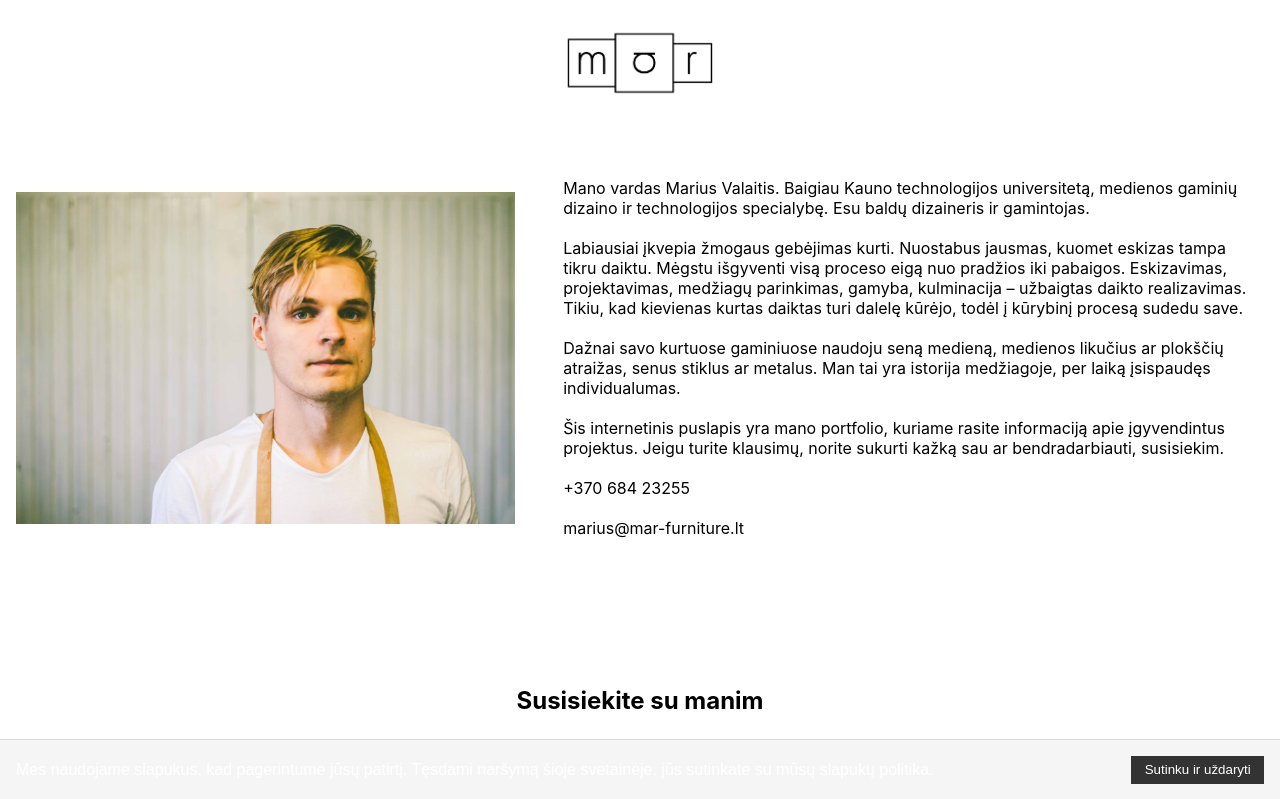
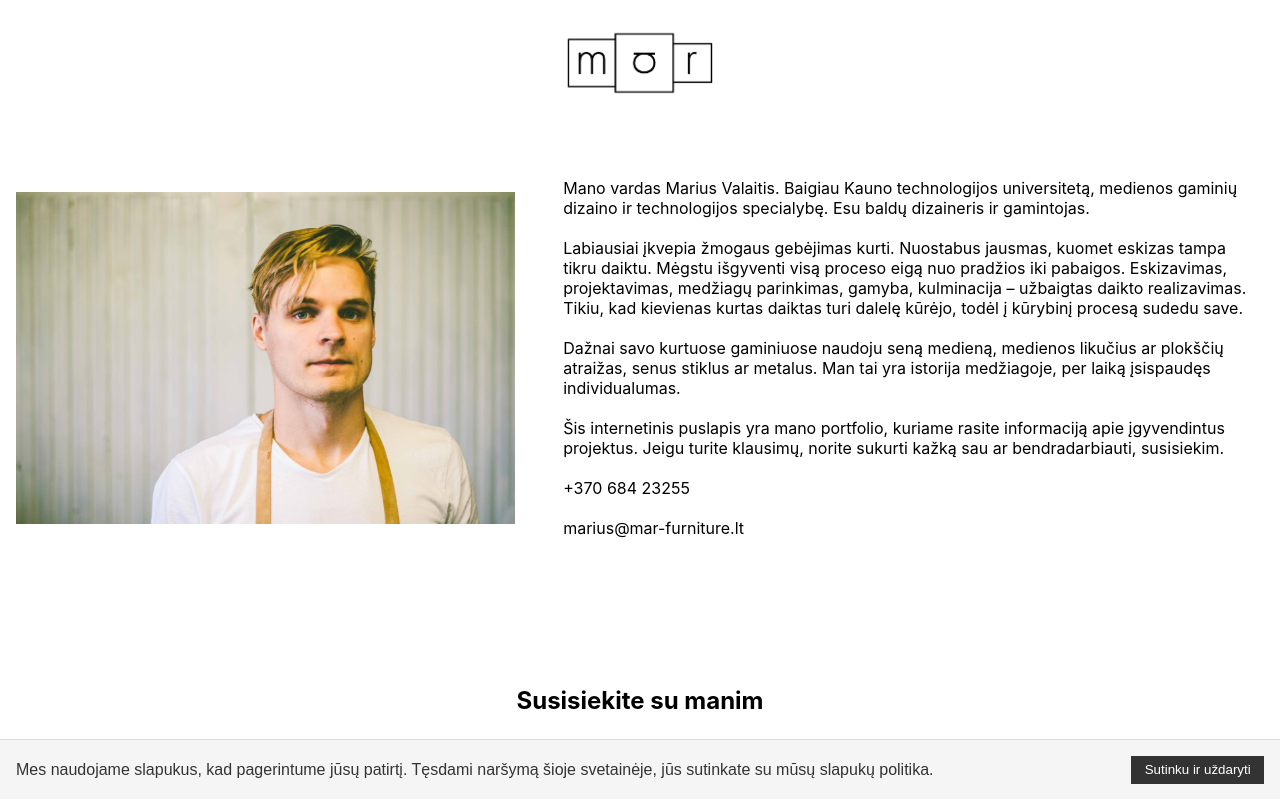
Before and after one commit to Arnasltlt/mar-furniture-vercel, a Next.js app: page /info in a window 1280 px wide. Shown: the top 799 px of the page. Built offline with nearby package versions, Linux system fonts and the light colour scheme.

Commit message:
text color

```diff
--- a/styles/CookieConsentBanner.module.css
+++ b/styles/CookieConsentBanner.module.css
@@ -11,6 +11,7 @@
     border-top: 1px solid #ddd;
     transition: transform 0.3s ease-in-out;
     transform: translateY(0);
+    color: #333;
   }
 
   .cookie-banner.entering {
```
